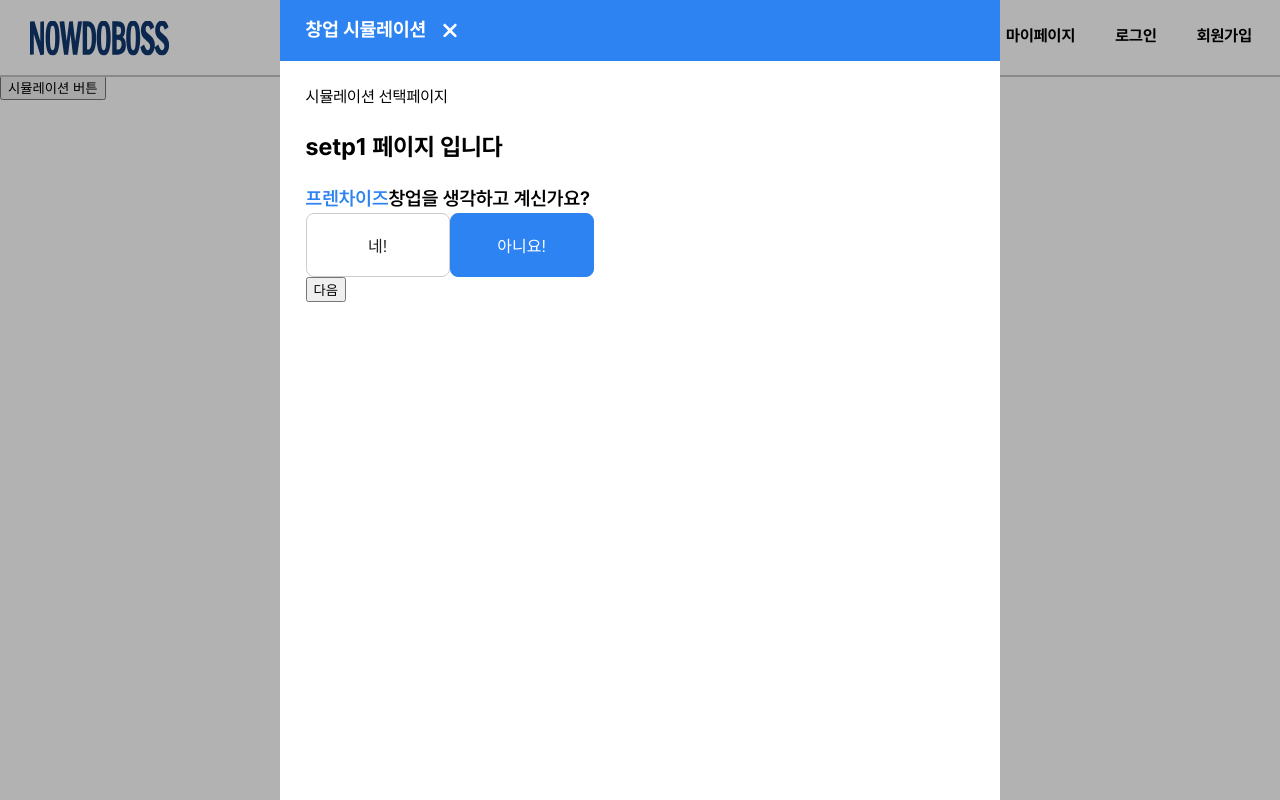
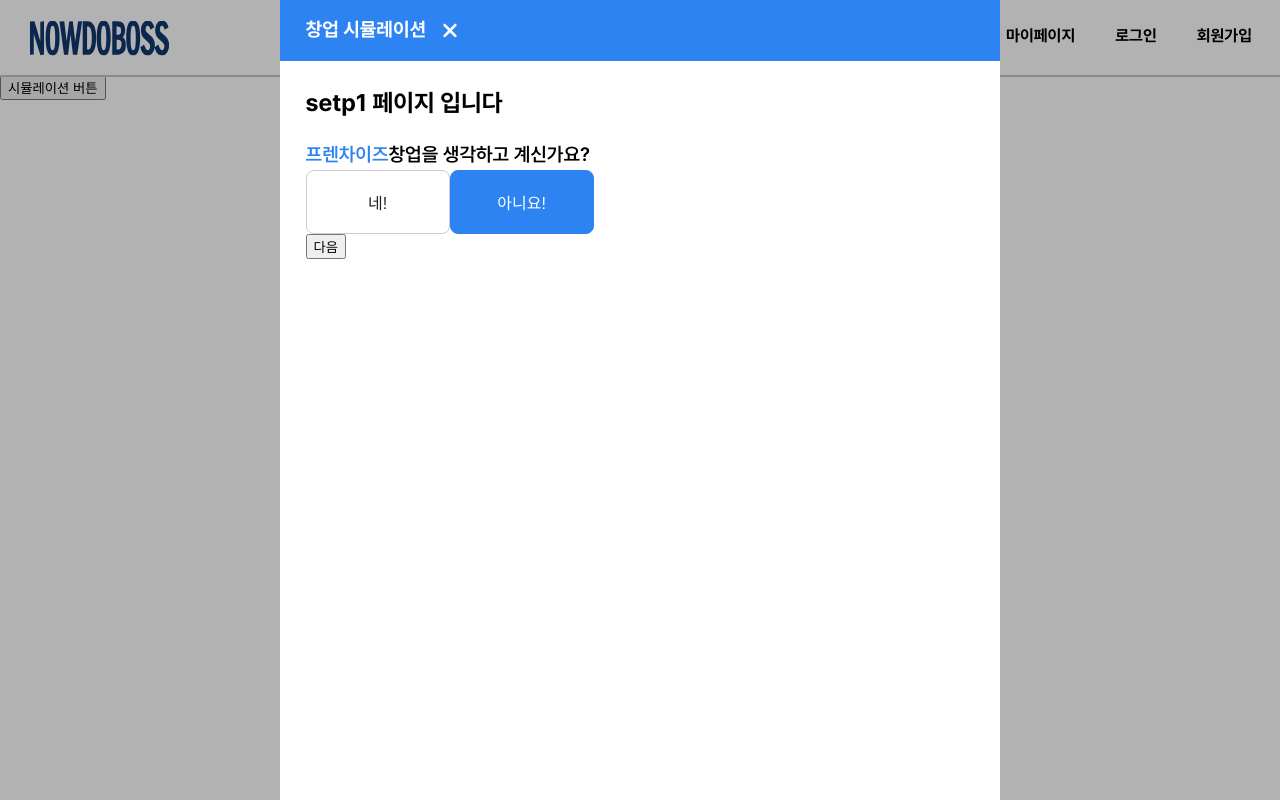
Before and after one commit to shindonggeun/NowDoBoss, a React (Vite) app in the folder FrontEnd/: page /simulation in a window 1280 px wide. Built offline with nearby package versions, Linux system fonts and the light colour scheme.

Commit message:
[FE] feat: 시뮬레이션 selction 애니메이션 적용

```diff
--- a/FrontEnd/src/components/simulation/SimulSelction.tsx
+++ b/FrontEnd/src/components/simulation/SimulSelction.tsx
@@ -1,11 +1,11 @@
 import { useState, useEffect, useRef } from 'react'
 import * as c from '@src/components/styles/simulation/SelectionStyle'
-import LeftArrow from '@src/assets/angle_left.svg'
-import Xmark from '@src/assets/xmark_solid_nomal.svg'
 import SelectionStep1 from '@src/components/simulation/SelectionStep1'
 import SelectionStep2 from '@src/components/simulation/SelectionStep2'
 import SelectionStep3 from '@src/components/simulation/SelectionStep3'
 import SelectionStep4 from '@src/components/simulation/SelectionStep4'
+import LeftArrow from '@src/assets/angle_left.svg'
+import Xmark from '@src/assets/xmark_solid_nomal.svg'
 
 interface SimulSelctionProps {
   open: boolean
@@ -14,7 +14,7 @@ interface SimulSelctionProps {
 
 const SimulSelction = ({ open, onClose }: SimulSelctionProps) => {
   const [step, setStep] = useState<number>(1)
-  const [isFranchise, setIsFranchise] = useState(false)
+  const [isFranchise, setIsFranchise] = useState<boolean | null>(null)
   const [category, setCategory] = useState('')
   const [subCategory, setSubCategory] = useState('')
   const modalRef = useRef<HTMLDivElement>(null)
@@ -53,7 +53,7 @@ const SimulSelction = ({ open, onClose }: SimulSelctionProps) => {
   }
 
   const onSelectedSubCategory = (choice: string) => {
-    setCategory(choice)
+    setSubCategory(choice)
   }
 
   return (
@@ -67,11 +67,40 @@ const SimulSelction = ({ open, onClose }: SimulSelctionProps) => {
           <c.CloseIcon src={Xmark} alt="close" onClick={onClose} />
         </c.SelctionHeader>
         <c.Contants>
-          <div>시뮬레이션 선택페이지</div>
-          {step === 1 && <SelectionStep1 nextStep={nextStep} isFranchise={isFranchise} onSelectedkFranchise={onSelectedkFranchise}/>}
-          {step === 2 && <SelectionStep2 nextStep={nextStep} />}
-          {step === 3 && <SelectionStep3 nextStep={nextStep} category={category} onSelectedCategory={onSelectedCategory} />}
-          {step === 4 && <SelectionStep4 nextStep={nextStep} category={category} subCategory={subCategory} onSelectedSubCategory={onSelectedSubCategory}/>}
+          {/* <div>시뮬레이션 선택페이지</div> */}
+          {step === 1 && (
+            <c.FadeInContainer>
+              <SelectionStep1
+                nextStep={nextStep}
+                isFranchise={isFranchise}
+                onSelectedkFranchise={onSelectedkFranchise}
+              />
+            </c.FadeInContainer>
+          )}
+          {step === 2 && (
+            <c.FadeInContainer>
+              <SelectionStep2 nextStep={nextStep} />
+            </c.FadeInContainer>
+          )}
+          {step === 3 && (
+            <c.FadeInContainer>
+              <SelectionStep3
+                nextStep={nextStep}
+                category={category}
+                onSelectedCategory={onSelectedCategory}
+              />
+            </c.FadeInContainer>
+          )}
+          {step === 4 && (
+            <c.FadeInContainer>
+              <SelectionStep4
+                nextStep={nextStep}
+                category={category}
+                subCategory={subCategory}
+                onSelectedSubCategory={onSelectedSubCategory}
+              />
+            </c.FadeInContainer>
+          )}
         </c.Contants>
       </c.Container>
     </c.Overlay>
```
